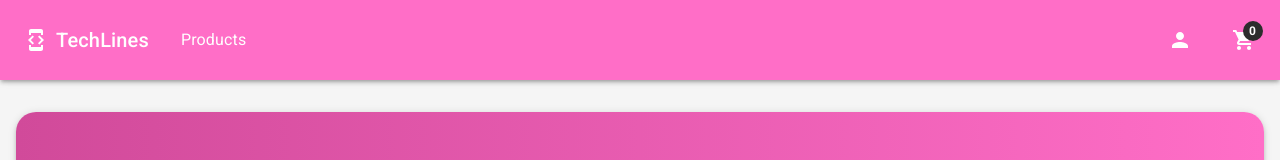
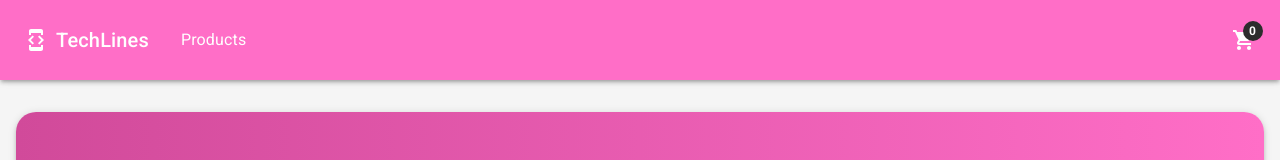
Before and after one commit to jasonLapina/techlines-ui, a React (Vite) app: page / in a window 1280 px wide. Shown: the top 160 px of the page. Built offline with nearby package versions, Linux system fonts and the light colour scheme.

Commit message:
hide ProfileMenu when not logged in

```diff
--- a/src/components/Header.tsx
+++ b/src/components/Header.tsx
@@ -5,9 +5,12 @@ import Link from "./Link.tsx";
 import { useLocation } from "react-router";
 import CartDialog from "./Cart/CartDialog.tsx";
 import ProfileMenu from "./ProfileMenu.tsx";
+import { useSelector } from "react-redux";
+import { RootState } from "../redux/store.ts";
 
 const Header = () => {
   const { pathname } = useLocation();
+  const { userInfo } = useSelector((state: RootState) => state.user);
 
   return (
     <AppBar
@@ -34,7 +37,7 @@ const Header = () => {
 
             <Stack direction="row" alignItems="center" useFlexGap gap={4}>
               {pathname === "/products" && <ToggleFavorites />}
-              <ProfileMenu />
+              {userInfo && <ProfileMenu />}
               <CartDialog />
             </Stack>
           </Stack>
```
